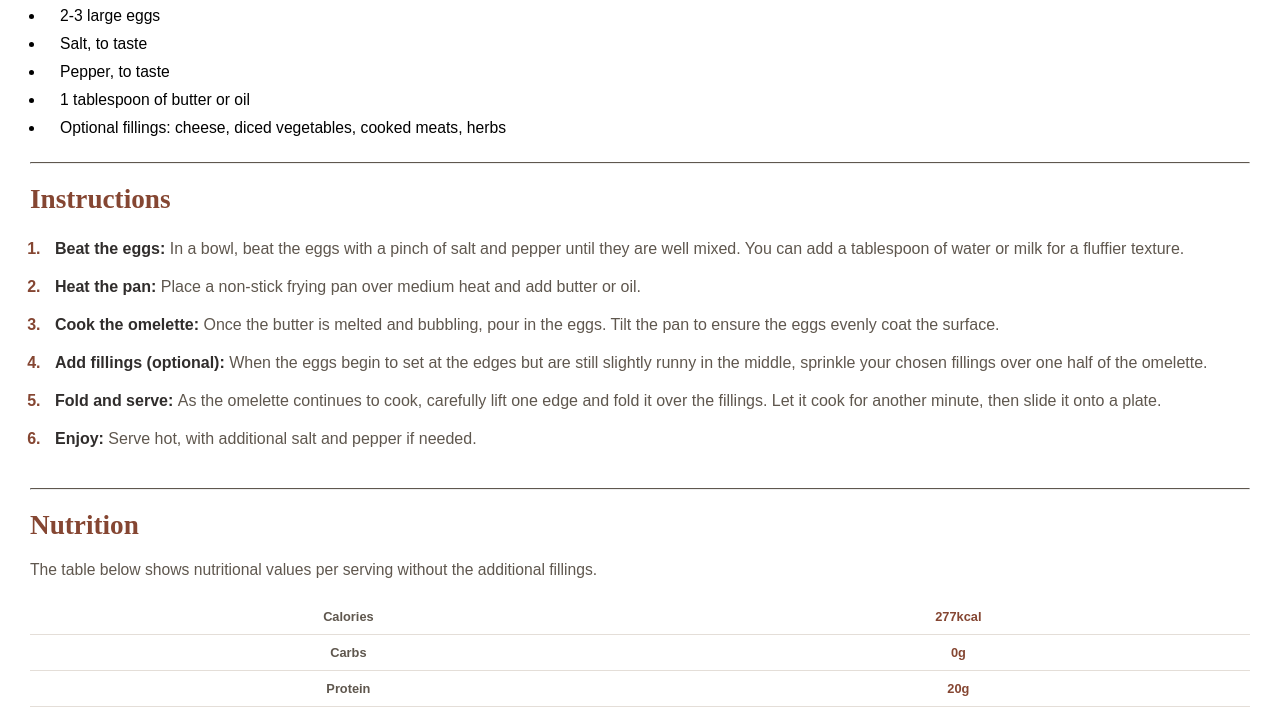
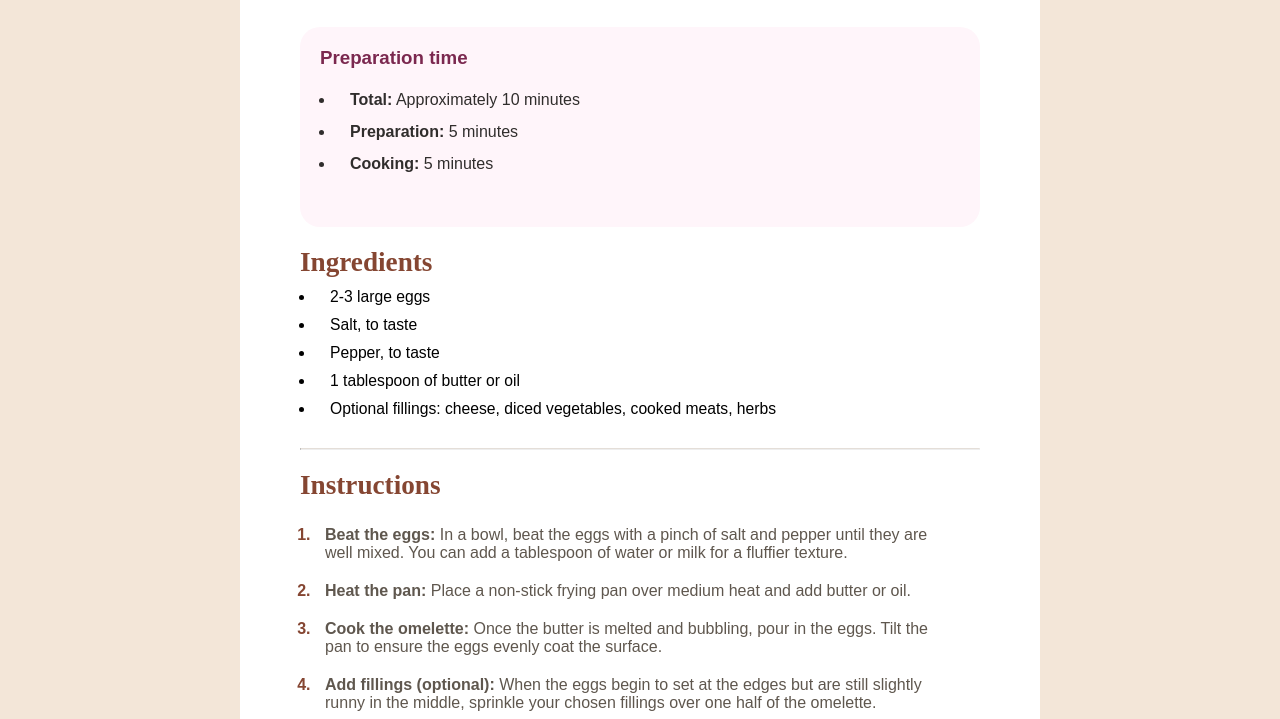
Before and after one commit to el3ma/receta-desafio_Frontend, a plain HTML site: page index.html in a window 1280 px wide. Shown: the part 576-1295 px from the top of the page. Drawn offline with Linux system fonts and the light colour scheme.

Commit message:
se completa version desktop

```diff
--- a/index.html
+++ b/index.html
@@ -15,6 +15,7 @@
 </head>
 
 <body>
+  <div class="global-body">
   <header class="header">
     <div class="img-container">
       <img class="image" src="./assets/images/image-omelette.jpeg" alt="">
@@ -101,6 +102,7 @@
     Challenge by <a href="https://www.frontendmentor.io?ref=challenge" target="_blank">Frontend Mentor</a>.
     Coded by <a href="#">Emanuel Astudillo</a>.
   </div>
+</div>
 </body>
 
 </html>
--- a/style.css
+++ b/style.css
@@ -96,6 +96,7 @@ body {
         font-family: var(--Young-Serif);
         color: var(--Nutmeg);
         padding: 20px 0 10px 0;
+        font-size: 1.7em;
     }
 
     & .ingredients__list {
@@ -111,7 +112,8 @@ body {
 }
 
 hr {
-    border-top: 1px solid var(--Wenge-Brown);
+    border-top: 1px solid var(--Light-Grey);
+    margin: 5px 0;
 }
 
 .instruction {
@@ -133,7 +135,7 @@ hr {
         }
 
         & .highlight {
-            color: var(--Dark-Charcoal);
+            color: var(--Wenge-Brown);
         }
 
         & .list {
@@ -195,3 +197,30 @@ hr {
 .attribution a {
     color: hsl(228, 45%, 44%);
 }
+
+
+@media (min-width: 768px) {
+
+    body{
+        width: 800px;
+        background-color: var(--Eggshell);
+        margin: 80px auto;
+    }
+    .global-body{
+        background-color: var(--White);
+        padding: 30px;
+        border-radius: 20px;
+    }
+    .img-container{
+        width: 100%;
+
+        & .image{
+            border-radius: 20px;
+        }
+    }
+
+    .preparation-box{
+        width: 100%;
+        border-radius: 20px;
+    }
+}
```
